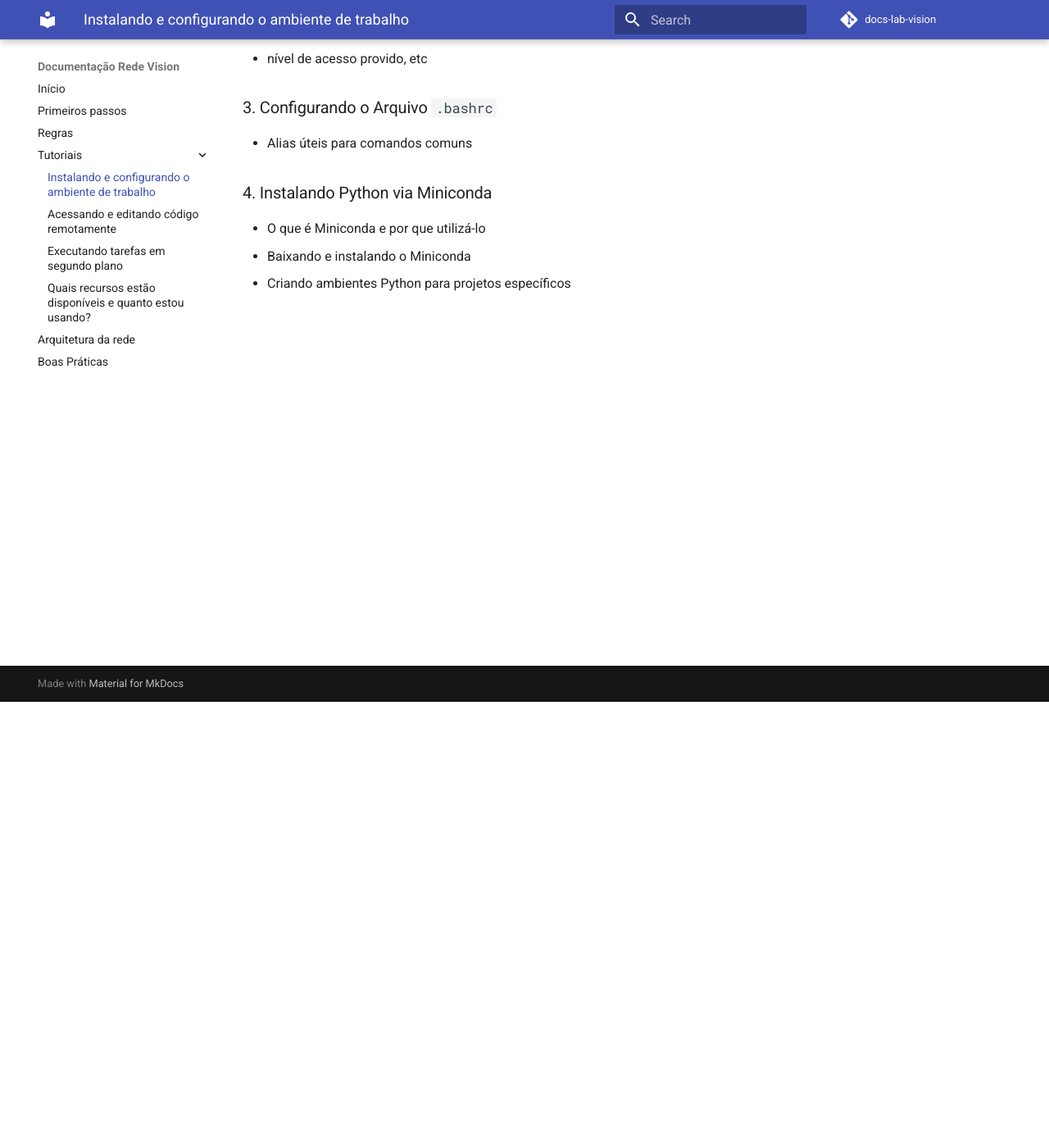
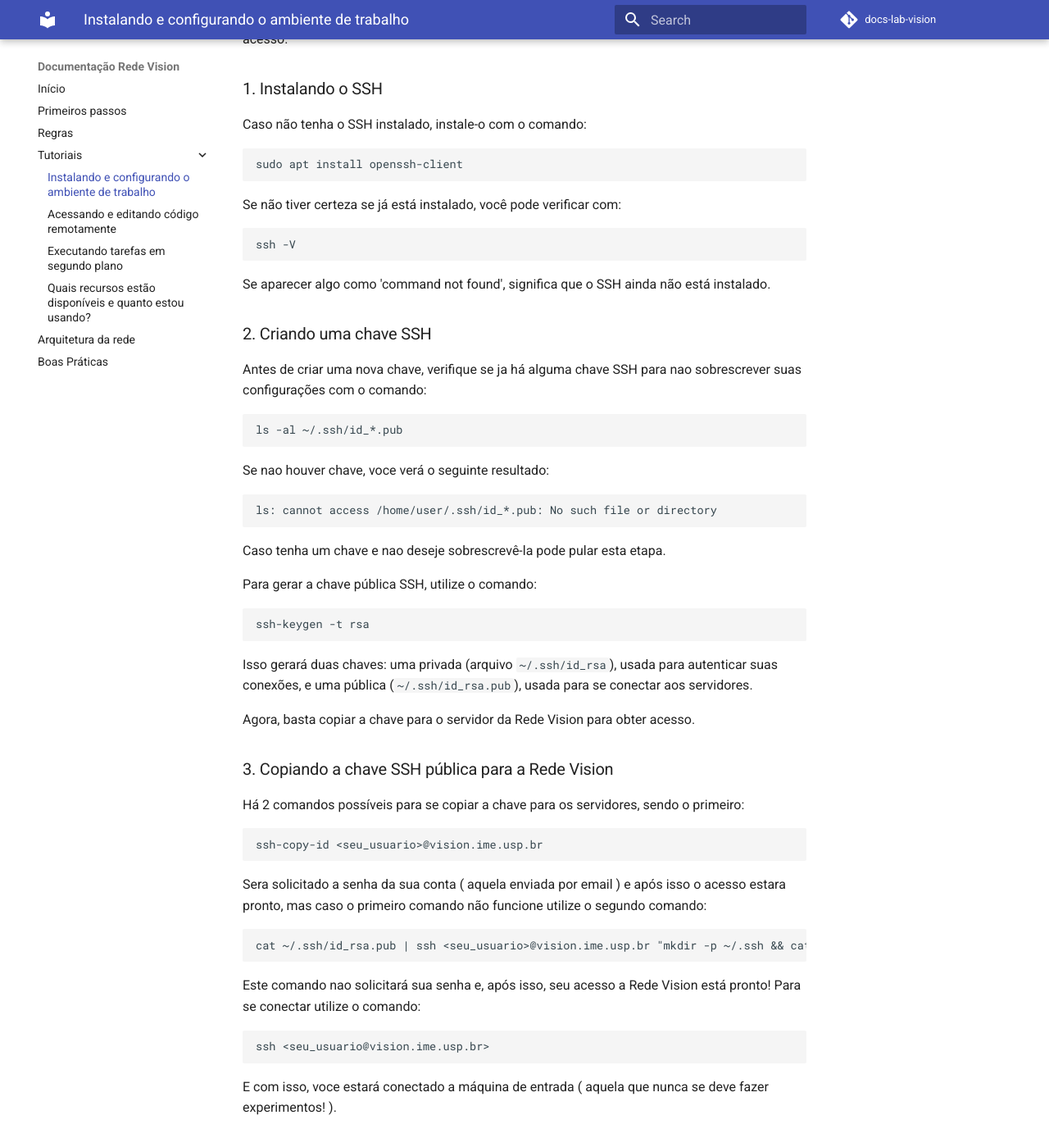
Before and after one commit to arturandre/docs-lab-vision, an MkDocs documentation site: the page built from docs/tutorials/configuring-workplace.md, in a window 1280 px wide and 1400 px high, scrolled down 544 px. Shown: the whole window at 82% size. Built offline with MkDocs 1.6.1 and Material for MkDocs 9.7.7, drawn with Linux system fonts in a browser that asks for light colours; comment, search, counter and statistics services are not loaded; some of the changed text lies outside the part shown.

Commit message:
Added SSH access tutorial

````diff
--- a/docs/tutorials/configuring-workplace.md
+++ b/docs/tutorials/configuring-workplace.md
@@ -9,7 +9,68 @@ https://docs.anaconda.com/miniconda/install/#quick-command-line-install
 
 Configurar seu ambiente de trabalho corretamente é essencial para aproveitar os recursos do laboratório. Este documento fornece um guia passo a passo para configurações úteis mais comuns.
 
-### 1. Acesso ao Servidor via SSH
+## Conectando-se à Rede Vision (Acesso ao Servidor via SSH)
+
+Para se conectar ao servidor da Rede Vision, será necessário utilizar o protocolo SSH para o acesso.
+
+### 1. Instalando o SSH
+
+Caso não tenha o SSH instalado, instale-o com o comando:
+
+```bash
+sudo apt install openssh-client
+```
+Se não tiver certeza se já está instalado, você pode verificar com:
+
+```bash
+ssh -V
+```
+Se aparecer algo como 'command not found', significa que o SSH ainda não está instalado.
+
+### 2. Criando uma chave SSH
+
+Antes de criar uma nova chave, verifique se ja há alguma chave SSH para nao sobrescrever suas configurações com o comando:
+
+```bash
+ls -al ~/.ssh/id_*.pub
+```
+Se nao houver chave, voce verá o seguinte resultado:
+
+```bash
+ls: cannot access /home/user/.ssh/id_*.pub: No such file or directory
+```
+
+Caso tenha um chave e nao deseje sobrescrevê-la pode pular esta etapa.
+
+Para gerar a chave pública SSH, utilize o comando:
+```bash
+ssh-keygen -t rsa
+```
+Isso gerará duas chaves: uma privada (arquivo ```~/.ssh/id_rsa```), usada para autenticar suas conexões, e uma pública (```~/.ssh/id_rsa.pub```), usada para se conectar aos servidores.
+
+Agora, basta copiar a chave para o servidor da Rede Vision para obter acesso.
+
+### 3. Copiando a chave SSH pública para a Rede Vision
+
+Há 2 comandos possíveis para se copiar a chave para os servidores, sendo o primeiro:
+
+```bash
+ssh-copy-id <seu_usuario>@vision.ime.usp.br
+```
+
+Sera solicitado a senha da sua conta ( aquela enviada por email ) e após isso o acesso estara pronto, mas caso o primeiro comando não funcione utilize o segundo comando:
+
+```bash
+cat ~/.ssh/id_rsa.pub | ssh <seu_usuario>@vision.ime.usp.br "mkdir -p ~/.ssh && cat >> ~/.ssh/authorized_keys"
+```
+
+Este comando nao solicitará sua senha e, após isso, seu acesso a Rede Vision está pronto! Para se conectar utilize o comando:
+
+```bash
+ssh <seu_usuario@vision.ime.usp.br>
+```
+
+E com isso, voce estará conectado a máquina de entrada ( aquela que nunca se deve fazer experimentos! ).
 
 ### 2. Permissões e acessos
 - nível de acesso provido, etc
````
